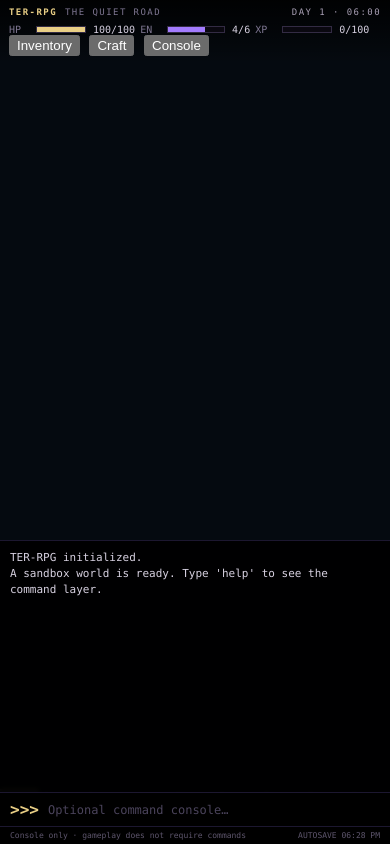
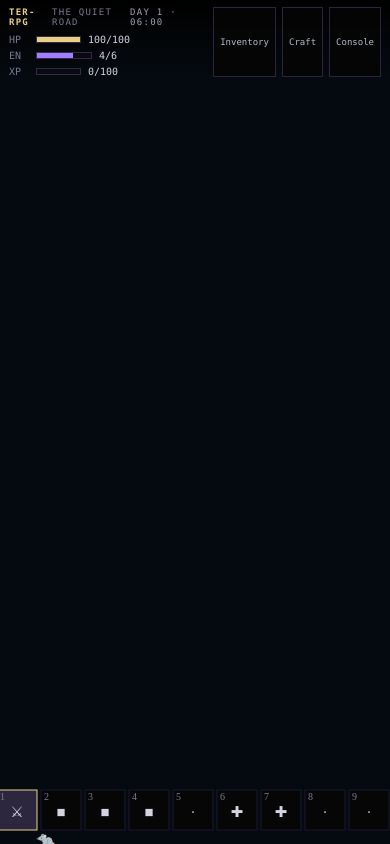
Before and after one commit to lseeecubb-code/xxxxxx, a plain HTML site: page index.html in a window 390 px wide. Drawn offline with Linux system fonts and the light colour scheme.

Commit message:
Switch TER-RPG to a full-screen action-game layout

```diff
--- a/styles.css
+++ b/styles.css
@@ -16,15 +16,18 @@
 }
 *{box-sizing:border-box}
 html,body,#app{margin:0;width:100%;height:100%;background:#000}
-body{overflow:hidden;color:var(--text)}
-.app{width:100%;height:100%;background:#000}
-.game-shell{position:relative;width:100%;height:100%;overflow:hidden;background:#000}
-#world{position:absolute;inset:0;width:100%;height:100%;display:block;background:#000;image-rendering:pixelated}
-.hud{position:absolute;left:0;right:0;top:0;padding:10px 14px 9px;background:linear-gradient(#000d,#0007,transparent);pointer-events:none}
-.hud-line{display:flex;align-items:center;gap:14px;font-size:12px;letter-spacing:.16em;text-transform:uppercase}
+body{overflow:hidden;color:var(--text);user-select:none}
+.app,.game-shell{position:relative;width:100%;height:100%;overflow:hidden;background:#000}
+#world{position:absolute;inset:0;width:100%;height:100%;display:block;background:#000;image-rendering:pixelated;cursor:crosshair}
+.hud{position:absolute;z-index:6;left:0;right:0;top:0;display:flex;justify-content:space-between;gap:18px;padding:10px 14px 0;background:linear-gradient(#000f,#0008,transparent);pointer-events:none}
+.hud-left{min-width:0}
+.hud-line{display:flex;align-items:center;gap:14px;font-size:12px;letter-spacing:.14em;text-transform:uppercase}
 #gameTitle{color:var(--gold)}
 #zoneLabel{color:var(--muted)}
 #clockLabel{margin-left:auto;color:#a89fb4}
+.hud-buttons{display:flex;gap:6px;pointer-events:auto}
+.hud-buttons button{border:1px solid #2b2440;background:#050505d9;color:#bdb5cb;padding:5px 8px;font:inherit;font-size:10px;cursor:pointer}
+.hud-buttons button:hover{border-color:var(--gold);color:var(--gold)}
 .bars{display:flex;gap:10px;margin-top:7px;max-width:820px}
 .bar{display:grid;grid-template-columns:24px minmax(70px,1fr) auto;gap:7px;align-items:center;font-size:10px;color:var(--muted);min-width:140px}
 .bar i{height:7px;border:1px solid #332b44;background:#0a0810}
@@ -32,31 +35,35 @@ body{overflow:hidden;color:var(--text)}
 .bar:nth-child(2) b{background:var(--violet)}
 .bar:nth-child(3) b{background:var(--green)}
 .bar em{font-style:normal;color:var(--text)}
-.terminal{position:absolute;left:50%;bottom:0;transform:translateX(-50%);width:min(1100px,100%);height:31vh;min-height:210px;display:flex;flex-direction:column;background:#000e;border-top:1px solid var(--line);backdrop-filter:blur(2px)}
-.screen{flex:1;min-height:0;overflow:auto;padding:12px 18px 8px;font-size:13px;line-height:1.45;white-space:pre-wrap;color:var(--text);scrollbar-width:thin;scrollbar-color:#3a3057 transparent}
-.input-row{display:flex;align-items:center;gap:9px;padding:8px 18px;border-top:1px solid var(--line);background:#000}
-.prompt{color:var(--gold);font-weight:800}
-#command{flex:1;min-width:0;padding:2px 0;border:0;outline:0;background:transparent;color:#f1ecfa;font:inherit;font-size:14px}
-#command::placeholder{color:#4b445c}
-.footer{display:flex;justify-content:space-between;gap:12px;padding:5px 18px 6px;border-top:1px solid var(--line);font-size:9px;color:#5e566d;background:#000}
-.panel{position:absolute;z-index:8;top:54px;right:14px;width:min(360px,calc(100% - 28px));max-height:52vh;overflow:auto;background:#000f;border:1px solid var(--line);box-shadow:0 12px 40px #000}
+.panel{position:absolute;z-index:8;top:58px;right:14px;width:min(380px,calc(100% - 28px));max-height:64vh;overflow:auto;background:#000f;border:1px solid var(--line);box-shadow:0 12px 40px #000}
 .panel header{display:flex;justify-content:space-between;align-items:center;padding:9px 11px;border-bottom:1px solid var(--line);color:var(--gold);font-size:11px;letter-spacing:.1em}
 .panel button{border:0;background:transparent;color:var(--muted);font:inherit;font-size:18px;cursor:pointer}
 #inventoryList,#craftList{padding:10px}
 .entry{padding:7px 8px;border-bottom:1px dashed #171226;font-size:11px}
 .entry:last-child{border-bottom:0}
-.entry strong{color:var(--text-strong,#f1ecfa)}
+.entry strong{color:#f1ecfa}
 .entry small{display:block;color:var(--muted);margin-top:2px}
-.toast{position:absolute;z-index:20;left:50%;top:68px;transform:translateX(-50%) translateY(-8px);padding:7px 11px;background:#000;border:1px solid var(--line);color:var(--gold);font-size:11px;opacity:0;pointer-events:none;transition:opacity .12s ease,transform .12s ease}
+.terminal{position:absolute;z-index:10;left:50%;bottom:0;transform:translateX(-50%);width:min(1100px,100%);height:30vh;min-height:190px;display:flex;flex-direction:column;background:#000e;border-top:1px solid var(--line);backdrop-filter:blur(2px)}
+.terminal[hidden]{display:none}
+.screen{flex:1;min-height:0;overflow:auto;padding:10px 16px 7px;font-size:12px;line-height:1.4;white-space:pre-wrap;color:var(--text);scrollbar-width:thin;scrollbar-color:#3a3057 transparent;user-select:text}
+.input-row{display:flex;align-items:center;gap:9px;padding:7px 16px;border-top:1px solid var(--line);background:#000}
+.prompt{color:var(--gold);font-weight:800}
+#command{flex:1;min-width:0;padding:2px 0;border:0;outline:0;background:transparent;color:#f1ecfa;font:inherit;font-size:13px;user-select:text}
+#command::placeholder{color:#4b445c}
+.footer{display:flex;justify-content:space-between;gap:12px;padding:5px 16px;border-top:1px solid var(--line);font-size:9px;color:#5e566d;background:#000}
+.hotbar-hint{position:absolute;z-index:6;left:50%;bottom:5px;transform:translateX(-50%);padding:4px 8px;font-size:9px;color:#6d657c;background:#000b;border:1px solid #171226;pointer-events:none}
+.toast{position:absolute;z-index:20;left:50%;top:74px;transform:translateX(-50%) translateY(-8px);padding:7px 11px;background:#000;border:1px solid var(--line);color:var(--gold);font-size:11px;opacity:0;pointer-events:none;transition:opacity .12s ease,transform .12s ease}
 .toast.show{opacity:1;transform:translateX(-50%) translateY(0)}
 @media(max-width:700px){
-  .hud{padding:7px 9px}
+  .hud{padding:7px 9px 0}
   .hud-line{gap:8px;font-size:9px}
+  .hud-buttons button{padding:4px 6px;font-size:9px}
   .bars{gap:5px;flex-wrap:wrap}
-  .bar{min-width:110px;grid-template-columns:20px minmax(50px,1fr) auto}
-  .terminal{height:36vh;min-height:205px}
-  .screen{font-size:11px;padding:9px 10px 5px}
+  .bar{min-width:108px;grid-template-columns:20px minmax(45px,1fr) auto}
+  .panel{top:50px;right:8px;width:calc(100% - 16px)}
+  .terminal{height:36vh;min-height:185px}
+  .screen{font-size:11px;padding:8px 10px 5px}
   .input-row{padding:7px 10px}
-  #command{font-size:12px}
   .footer{padding:4px 10px;font-size:8px}
+  .hotbar-hint{display:none}
 }
```
